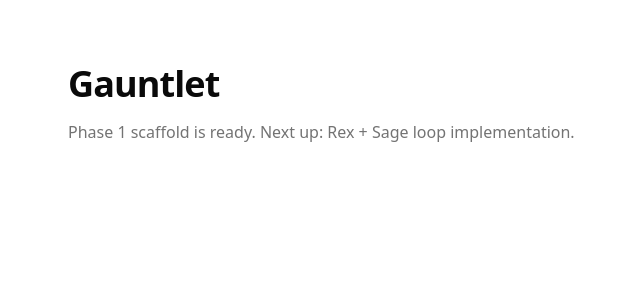
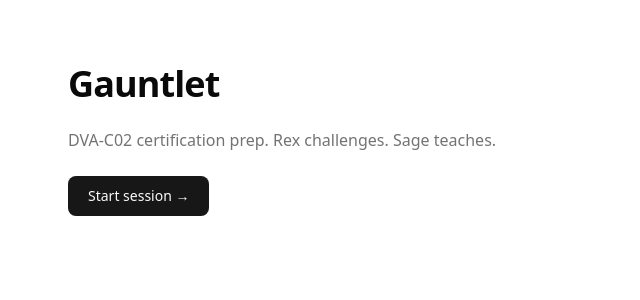
Before and after one commit to oracleot/cert-prep, a Next.js app: page / in a window 1280 px wide. Shown: the top 300 px of the page, without its empty margins (212-852 px from the left). Built offline with nearby package versions, Linux system fonts and the light colour scheme.

Commit message:
feat: update homepage with session CTA

```diff
--- a/app/page.tsx
+++ b/app/page.tsx
@@ -1,11 +1,19 @@
+import Link from "next/link";
+
 export default function Home() {
   return (
     <main className="min-h-screen bg-background text-foreground">
-      <div className="mx-auto flex w-full max-w-3xl flex-col gap-4 px-6 py-16">
+      <div className="mx-auto flex w-full max-w-3xl flex-col gap-6 px-6 py-16">
         <h1 className="text-4xl font-semibold tracking-tight">Gauntlet</h1>
         <p className="text-base text-muted-foreground">
-          Phase 1 scaffold is ready. Next up: Rex + Sage loop implementation.
+          DVA-C02 certification prep. Rex challenges. Sage teaches.
         </p>
+        <Link
+          href="/session"
+          className="inline-flex w-fit items-center rounded-md bg-primary px-5 py-2.5 text-sm font-medium text-primary-foreground hover:bg-primary/90"
+        >
+          Start session →
+        </Link>
       </div>
     </main>
   );
```
